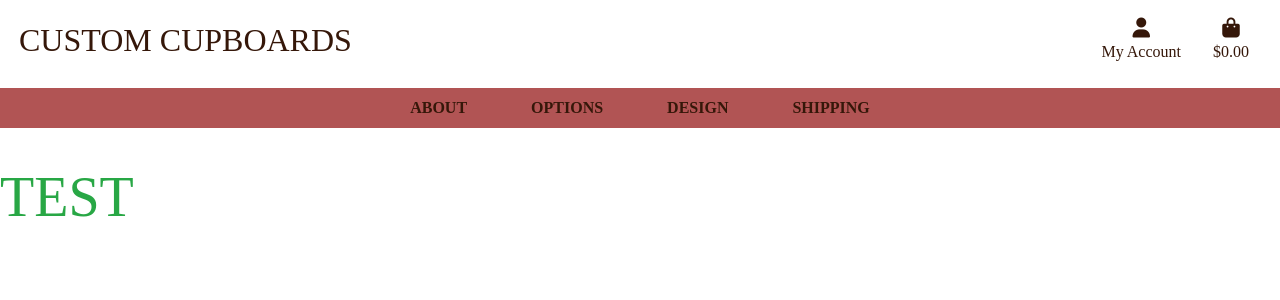
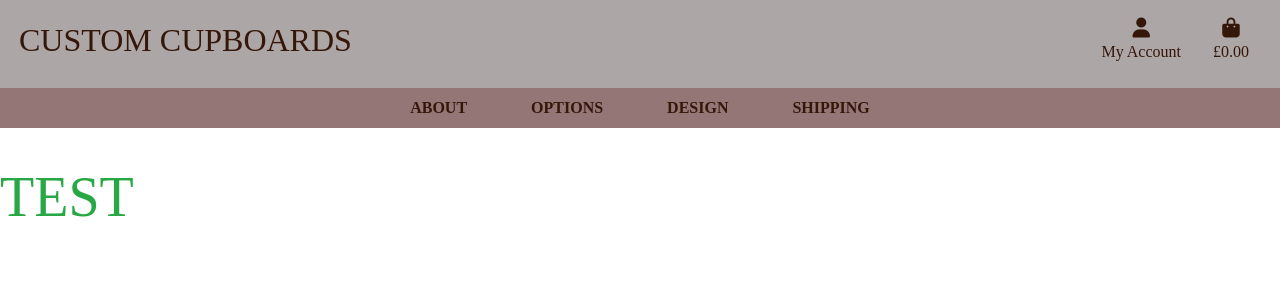
Before and after one commit to yasseramine/anothercup, a Django app: page / in a window 1280 px wide. Shown: the top 300 px of the page. Run offline with Django 3.2, Linux system fonts and the light colour scheme; some libraries are stand-ins or nearby versions.

Commit message:
Set color scheme, applied to Navbar.  Changed dollar sign to pounds on basket

```diff
--- a/static/css/base.css
+++ b/static/css/base.css
@@ -8,7 +8,11 @@ header{
 }
 
 .red-theme-color{
-    background-color: rgb(177, 84, 84);
+    background-color: rgb(148, 118, 118);
+}
+
+.light-theme-color{
+    background-color: rgb(173, 166, 166);
 }
 
 body{
--- a/templates/base.html
+++ b/templates/base.html
@@ -46,7 +46,7 @@
 
 <body id="main">
     <header class="container-fluid fixed-top">
-        <div id="topnav" class="row bg-white pt-md-2 d-none d-md-flex">
+        <div id="topnav" class="row light-theme-color pt-md-2 d-none d-md-flex">
             <div class="col-12 col-md-6 col-lg-5 my-auto py-1 py-md-0 text-center text-md-left pr-0 pr-lg-1">
                 <a href="{% url 'home' %}" class="nav-link main-logo-link pr-0 pr-lg-1 pl-0 pl-lg-1">
                     <h2 class="logo-font text-black my-0">Custom Cupboards</h2>
@@ -82,9 +82,9 @@
                                 <div><i class="fas fa-shopping-bag fa-lg"></i></div>
                                 <p class="my-0">
                                     {% if grand_total %}
-                                    ${{ grand_total|floatformat:2 }}
+                                    £{{ grand_total|floatformat:2 }}
                                     {% else %}
-                                    $0.00
+                                    £0.00
                                     {% endif %}
                                 </p>
                             </div>
@@ -93,8 +93,8 @@
                 </ul>
             </div>
         </div>
-        <div class="row bg-white d-flex pt-3 pb-1">
-            <nav class="navbar navbar-expand-md navbar-light my-auto p-0 w-100 pb-1">
+        <div class="row light-theme-color d-flex pt-3 pb-1 pb-md-0">
+            <nav class="navbar navbar-expand-md navbar-light my-auto p-0 w-100 pb-1 pb-md-0">
                 <div class="col-6 d-flex d-md-none">
                     <button class="navbar-toggler my-auto pl-0" type="button" onclick="openNav()" data-toggle="collapse"
                         data-target="#main-nav" aria-controls="main-nav" aria-expanded="false"
```
